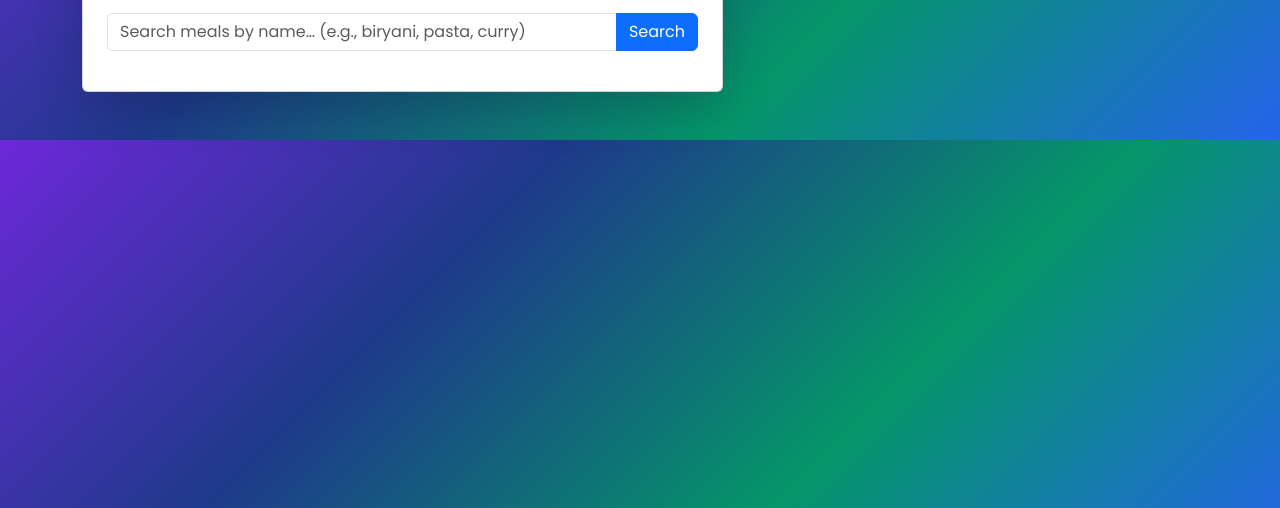
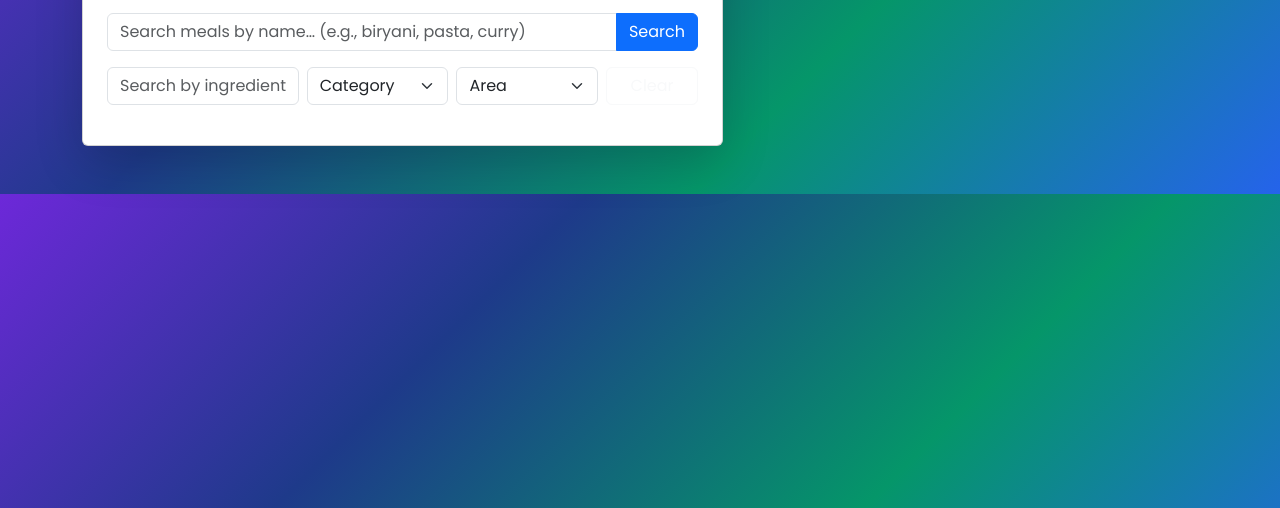
Before and after one commit to UdaraDewshan/TheMealDB-API, a plain HTML site: page index.html in a window 1280 px wide. Shown: the part 292-800 px from the top of the page. Drawn offline with nearby package versions, Linux system fonts and the light colour scheme.

Commit message:
Add Hero Section Filters

```diff
--- a/index.html
+++ b/index.html
@@ -34,7 +34,7 @@
             <p class="text-muted">Search by meal name or ingredient. Filter by category or area. Click any card for
               full details.</p>
 
-            <!-- Search -->
+
             <div class="input-group mb-3">
               <input id="searchInput" type="text" class="form-control search-input"
                 placeholder="Search meals by name… (e.g., biryani, pasta, curry)">
@@ -42,6 +42,25 @@
             </div>
 
 
+            <div class="row g-2 mb-3">
+              <div class="col-md-4">
+                <input id="ingredientInput" class="form-control search-input"
+                  placeholder="Search by ingredient (e.g., chicken)">
+              </div>
+              <div class="col-md-3">
+                <select id="categorySelect" class="form-select search-input">
+                  <option>Category</option>
+                </select>
+              </div>
+              <div class="col-md-3">
+                <select id="areaSelect" class="form-select search-input">
+                  <option>Area</option>
+                </select>
+              </div>
+              <div class="col-md-2">
+                <button class="btn btn-outline-light w-100" id="clearFilters">Clear</button>
+              </div>
+            </div>
 
 
           </div>
```
